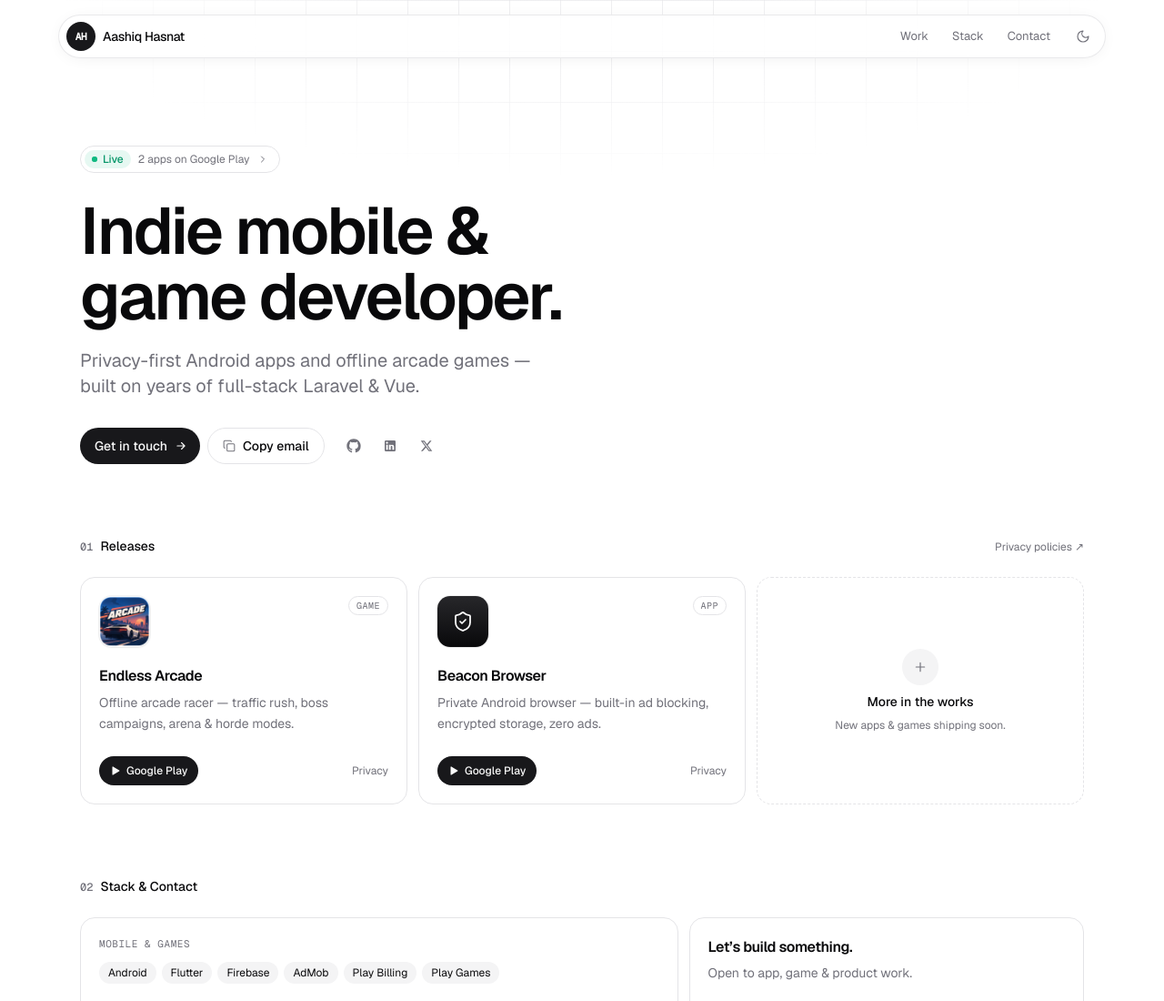
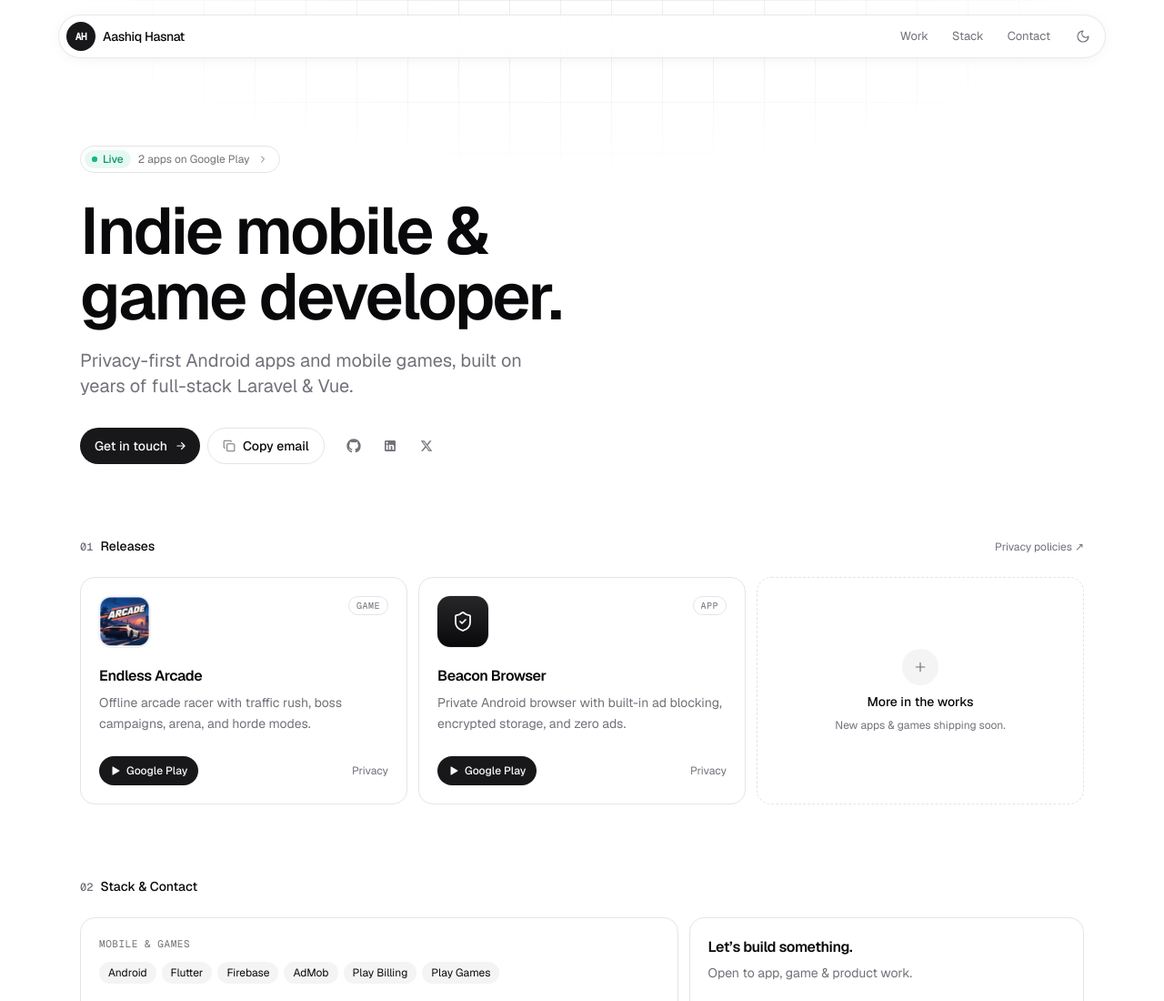
Before and after one commit to aashiqhasnat/aashiqhasnat.github.io, a plain HTML site: page index.html in a window 1280 px wide. Shown: the top 1100 px of the page at 91% size. Drawn offline with nearby package versions, Linux system fonts and the light colour scheme.

Commit message:
Remove 'offline arcade' from hero and remove em dashes

```diff
--- a/index.html
+++ b/index.html
@@ -3,10 +3,10 @@
 <head>
   <meta charset="UTF-8" />
   <meta name="viewport" content="width=device-width, initial-scale=1.0" />
-  <title>Aashiq Hasnat — Indie Mobile &amp; Game Developer</title>
-  <meta name="description" content="Aashiq Hasnat — indie mobile & game developer building privacy-first Android apps and offline arcade games." />
-  <meta property="og:title" content="Aashiq Hasnat — Indie Mobile & Game Developer" />
-  <meta property="og:description" content="Privacy-first Android apps and offline arcade games." />
+  <title>Aashiq Hasnat | Indie Mobile &amp; Game Developer</title>
+  <meta name="description" content="Aashiq Hasnat, indie mobile & game developer building privacy-first Android apps and mobile games." />
+  <meta property="og:title" content="Aashiq Hasnat | Indie Mobile & Game Developer" />
+  <meta property="og:description" content="Privacy-first Android apps and mobile games." />
   <meta property="og:type" content="website" />
   <meta property="og:url" content="https://aashiqhasnat.github.io/" />
   <meta name="theme-color" content="#ffffff" />
@@ -149,7 +149,7 @@
         Indie mobile &amp;<br />game developer.
       </h1>
       <p class="rise mt-5 max-w-md text-base leading-relaxed text-muted-foreground sm:text-lg lg:max-w-lg lg:text-xl" style="--i:2">
-        Privacy-first Android apps and offline arcade games &mdash; built on years of full-stack Laravel &amp; Vue.
+        Privacy-first Android apps and mobile games, built on years of full-stack Laravel &amp; Vue.
       </p>
 
       <div class="rise mt-8 flex flex-wrap items-center gap-2" style="--i:3">
@@ -191,7 +191,7 @@
             <span class="rounded-full border border-border px-2 py-0.5 font-mono text-[10px] uppercase tracking-wider text-muted-foreground">Game</span>
           </div>
           <h3 class="mt-5 text-base font-semibold tracking-tight">Endless Arcade</h3>
-          <p class="mt-1.5 text-sm leading-relaxed text-muted-foreground">Offline arcade racer &mdash; traffic rush, boss campaigns, arena &amp; horde modes.</p>
+          <p class="mt-1.5 text-sm leading-relaxed text-muted-foreground">Offline arcade racer with traffic rush, boss campaigns, arena, and horde modes.</p>
           <div class="mt-auto flex items-center justify-between pt-6">
             <a href="https://play.google.com/store/apps/details?id=com.aashiqhasnat.endlessarcade" target="_blank" rel="noopener noreferrer" class="inline-flex h-8 items-center gap-1.5 rounded-full bg-primary px-3 text-xs font-medium text-primary-foreground transition-opacity hover:opacity-90">
               <svg class="h-3 w-3" viewBox="0 0 24 24" fill="currentColor"><path d="M5 3.868v16.264c0 .87.947 1.408 1.693.96l13.553-8.132a1.12 1.12 0 0 0 0-1.92L6.693 2.908C5.947 2.46 5 2.998 5 3.868Z" /></svg>
@@ -210,7 +210,7 @@
             <span class="rounded-full border border-border px-2 py-0.5 font-mono text-[10px] uppercase tracking-wider text-muted-foreground">App</span>
           </div>
           <h3 class="mt-5 text-base font-semibold tracking-tight">Beacon Browser</h3>
-          <p class="mt-1.5 text-sm leading-relaxed text-muted-foreground">Private Android browser &mdash; built-in ad blocking, encrypted storage, zero ads.</p>
+          <p class="mt-1.5 text-sm leading-relaxed text-muted-foreground">Private Android browser with built-in ad blocking, encrypted storage, and zero ads.</p>
           <div class="mt-auto flex items-center justify-between pt-6">
             <a href="https://play.google.com/store/apps/details?id=com.aashiqhasnat.beacon_browser" target="_blank" rel="noopener noreferrer" class="inline-flex h-8 items-center gap-1.5 rounded-full bg-primary px-3 text-xs font-medium text-primary-foreground transition-opacity hover:opacity-90">
               <svg class="h-3 w-3" viewBox="0 0 24 24" fill="currentColor"><path d="M5 3.868v16.264c0 .87.947 1.408 1.693.96l13.553-8.132a1.12 1.12 0 0 0 0-1.92L6.693 2.908C5.947 2.46 5 2.998 5 3.868Z" /></svg>
```
Also changed, not shown: 1 other file.
